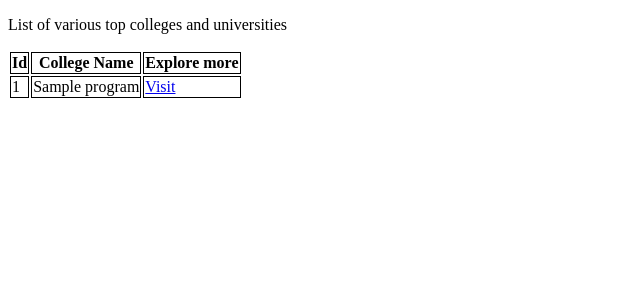
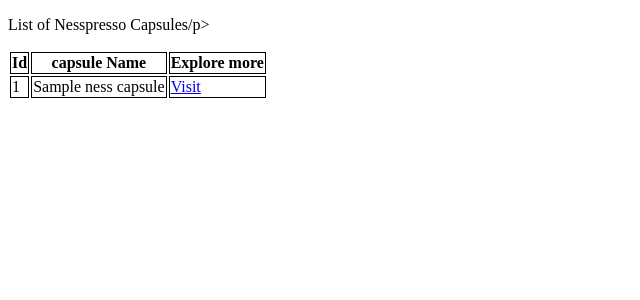
Before and after one commit to AlexiaBootcamp/NesspressoApp, a Flask app: template templates/all_NessCapsules.html in a window 1280 px wide. Shown: the top 300 px of the page, without its empty margins (0-640 px from the left). Run offline with Flask 2, Linux system fonts and the light colour scheme; the template is opened without the code that fills it: most values are stand-ins (such as "Sample title", 1, 10 or a date in 2020); parts of the project's set-up code (start-up, migrations or seed data) failed here and were passed over.

Commit message:
changes to code

```diff
--- a/templates/all_NessCapsules.html
+++ b/templates/all_NessCapsules.html
@@ -1,24 +1,24 @@
 <!DOCTYPE html>
 <html lang="en">
 <head>
-    <title>All Colleges</title>
+    <title>All NessCapsules</title>
 </head>
 <body>
-    <p>List of various top colleges and universities</p>
+    <p>List of Nesspresso Capsules/p>
     <table>
         <thead>
             <tr>
                 <th style="border: 1px solid black">Id</th>
-                <th style="border: 1px solid black">College Name</th>
+                <th style="border: 1px solid black">capsule Name</th>
                 <th style="border: 1px solid black">Explore more</th>
             </tr>
         </thead>
         <tbody>
-            {% for college in list_of_names %}
+            {% for NessCapsules in list_of_capsule_names %}
             <tr>
-                <td style="border: 1px solid black">{{college.college_id}}</td>
-                <td style="border: 1px solid black">{{college.college_name}}</td>
-                <td style="border: 1px solid black"><a href="{{url_for('programs',id=college.college_id)}}">Visit</a></td>
+                <td style="border: 1px solid black">{{NessCapsules.capsule_id}}</td>
+                <td style="border: 1px solid black">{{NessCapsules.capsule_name}}</td>
+                <td style="border: 1px solid black"><a href="{{url_for('CustomerAccounts',id=NessCapsules.capsule_id)}}">Visit</a></td>
             </tr>
             {% endfor %}
         </tbody>
```
